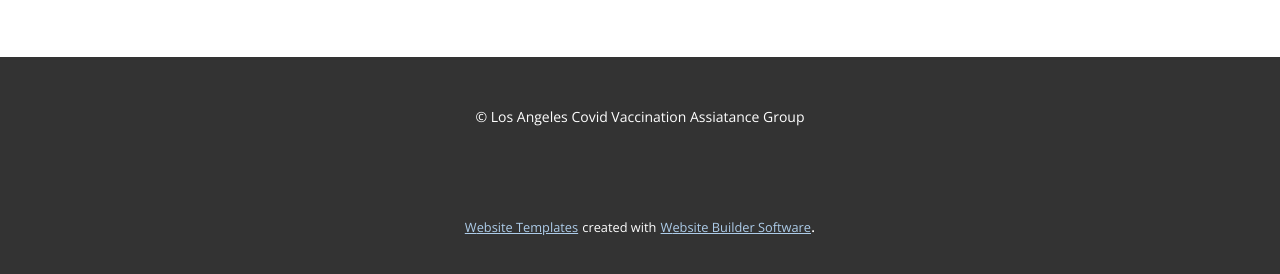
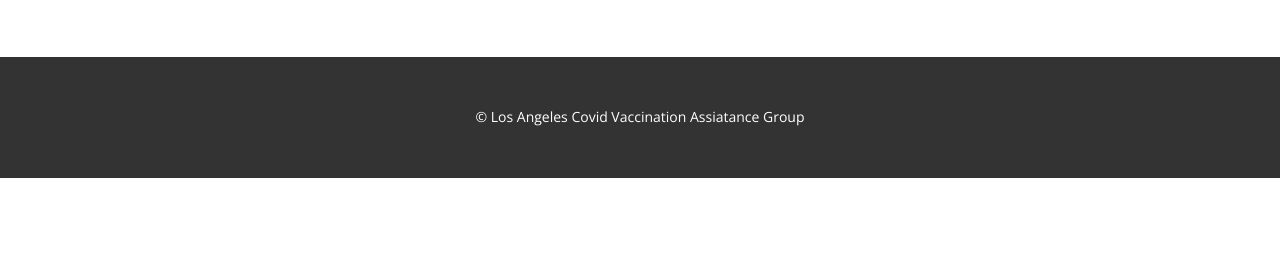
Before and after one commit to xd-arsenic/LACVA, a plain HTML site: page Contact.html in a window 1280 px wide. Shown: the part 920-1194 px from the top of the page. After the commit the page ends 1098 px from the top, so only its background shows below. Drawn offline with nearby package versions, Linux system fonts and the light colour scheme.

Commit message:
Update Contact.html

```diff
--- a/Contact.html
+++ b/Contact.html
@@ -43,7 +43,7 @@
             </a>
           </div>
           <div class="u-nav-container">
-            <ul class="u-nav u-unstyled u-nav-1"><li class="u-nav-item"><a class="u-button-style u-nav-link u-text-active-palette-1-base u-text-hover-palette-2-base" href="Home.html" style="padding: 10px 20px;">Home</a>
+            <ul class="u-nav u-unstyled u-nav-1"><li class="u-nav-item"><a class="u-button-style u-nav-link u-text-active-palette-1-base u-text-hover-palette-2-base" href="index.html" style="padding: 10px 20px;">Home</a>
 </li><li class="u-nav-item"><a class="u-button-style u-nav-link u-text-active-palette-1-base u-text-hover-palette-2-base" href="About.html" style="padding: 10px 20px;">About</a>
 </li><li class="u-nav-item"><a class="u-button-style u-nav-link u-text-active-palette-1-base u-text-hover-palette-2-base" href="Contact.html" style="padding: 10px 20px;">Contact</a>
 </li></ul>
@@ -143,16 +143,5 @@
     <footer class="u-align-center u-clearfix u-footer u-grey-80 u-footer" id="sec-78f8"><div class="u-clearfix u-sheet u-sheet-1">
         <p class="u-small-text u-text u-text-variant u-text-1">© Los Angeles Covid Vaccination Assiatance Group</p>
       </div></footer>
-    <section class="u-backlink u-clearfix u-grey-80">
-      <a class="u-link" href="https://nicepage.com/website-templates" target="_blank">
-        <span>Website Templates</span>
-      </a>
-      <p class="u-text">
-        <span>created with</span>
-      </p>
-      <a class="u-link" href="https://nicepage.com/" target="_blank">
-        <span>Website Builder Software</span>
-      </a>.
-    </section>
   </body>
 </html>
```
